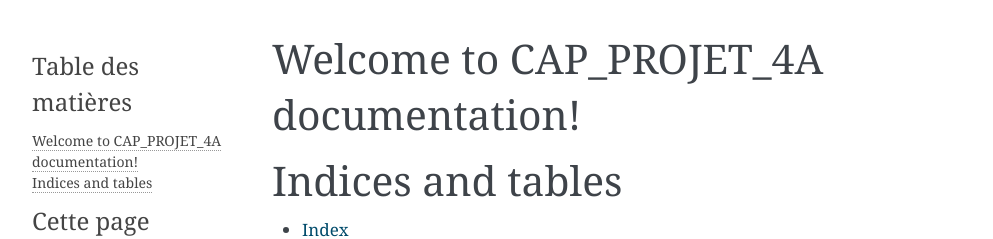
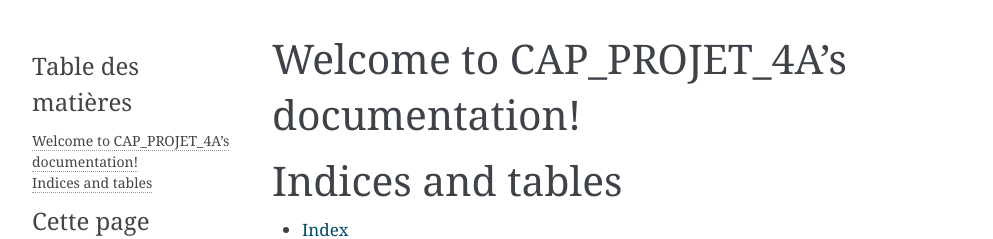
Before and after one commit to Nicole8001/CAP_PROJET-4A, a Sphinx documentation site: the page built from docs/source/index.txt, in a window 1280 px wide. Shown: the top 239 px of the page, without its empty margins (148-1141 px from the left). Built offline with Sphinx 7.4.7, drawn with Linux system fonts in a browser that asks for light colours; pages that are not in the unit, such as notebooks, are missing from menus.

```diff
--- a/docs/source/index.txt
+++ b/docs/source/index.txt
@@ -3,7 +3,7 @@
    You can adapt this file completely to your liking, but it should at least
    contain the root `toctree` directive.
 
-Welcome to CAP_PROJET_4A documentation!
+Welcome to CAP_PROJET_4A's documentation!
 =========================================
 
 .. toctree::
```
